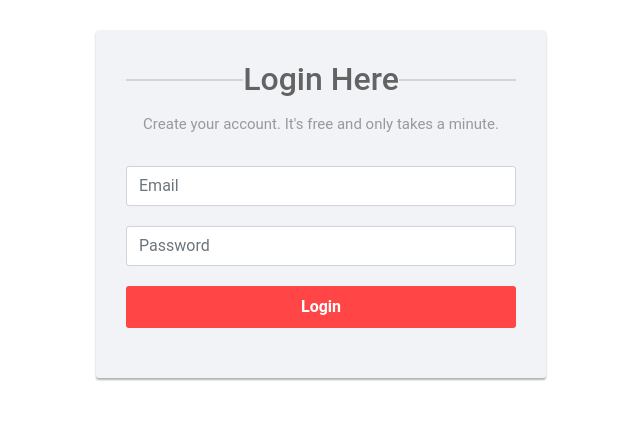
After one commit to Nimishavashistha/cartshoppe, a Django app: page /login in a window 1280 px wide. The commit adds this page. Shown: the top 444 px of the page, without its empty margins (319-959 px from the left). Run offline with Django 3.2, Linux system fonts and the light colour scheme; some libraries are stand-ins or nearby versions.

Commit message:
login page ui done

```diff
--- a/store/models/customer.py
+++ b/store/models/customer.py
@@ -9,3 +9,9 @@ class Customer(models.Model):
 
     def register(self):
         self.save()
+
+    def isExists(self):
+        if Customer.objects.filter(email = self.email):
+            return True
+
+        return  False
--- a/store/templates/base.html
+++ b/store/templates/base.html
@@ -36,7 +36,7 @@
                 <li><a href="">Home</a></li>
                 <li><a href="">Products</a></li>
                 <li><a href="/signup">Signup</a></li>
-                <li><a href="">Login</a></li>
+                <li><a href="/login">Login</a></li>
                 <li><a href="">Vendors</a></li>
                 <li class="icons">
                     <span>
--- /dev/null
+++ b/store/templates/login.html
@@ -0,0 +1,142 @@
+<!DOCTYPE html>
+<html lang="en">
+<head>
+<meta charset="utf-8">
+<meta name="viewport" content="width=device-width, initial-scale=1, shrink-to-fit=no">
+<title>Bootstrap Simple Registration Form</title>
+<link rel="stylesheet" href="https://stackpath.bootstrapcdn.com/bootstrap/4.5.0/css/bootstrap.min.css">
+<link rel="stylesheet" href="https://maxcdn.bootstrapcdn.com/font-awesome/4.7.0/css/font-awesome.min.css">
+<style>
+body {
+	color: #fff;
+	font-family: 'Roboto', sans-serif;
+}
+.form-control {
+	height: 40px;
+	box-shadow: none;
+	color: #969fa4;
+}
+.form-control:focus {
+	border-color: #ff4545;
+}
+.form-control, .btn {
+	border-radius: 3px;
+}
+.signup-form {
+	width: 450px;
+	margin: 0 auto;
+	padding: 30px 0;
+  	font-size: 15px;
+}
+.signup-form h2 {
+	color: #636363;
+	margin: 0 0 15px;
+	position: relative;
+	text-align: center;
+}
+.signup-form h2:before, .signup-form h2:after {
+	content: "";
+	height: 2px;
+	width: 30%;
+	background: #d4d4d4;
+	position: absolute;
+	top: 50%;
+	z-index: 2;
+}
+.signup-form h2:before {
+	left: 0;
+}
+.signup-form h2:after {
+	right: 0;
+}
+.signup-form .hint-text {
+	color: #999;
+	margin-bottom: 30px;
+	text-align: center;
+}
+.signup-form form {
+	color: #999;
+	border-radius: 3px;
+	margin-bottom: 15px;
+	background: #f2f3f7;
+	box-shadow: 0px 2px 2px rgba(0, 0, 0, 0.3);
+	padding: 30px;
+}
+.signup-form .form-group {
+	margin-bottom: 20px;
+}
+.signup-form input[type="checkbox"] {
+	margin-top: 3px;
+}
+.signup-form .btn {
+	font-size: 16px;
+	font-weight: bold;
+	min-width: 140px;
+	outline: none !important;
+    color: white;
+}
+.signup-form .row div:first-child {
+	padding-right: 10px;
+}
+.signup-form .row div:last-child {
+	padding-left: 10px;
+}
+.signup-form a {
+	color: #fff;
+	text-decoration: underline;
+}
+.signup-form a:hover {
+	text-decoration: none;
+}
+.signup-form form a {
+	color: #ff4545;
+	text-decoration: none;
+}
+.signup-form form a:hover {
+	text-decoration: underline;
+}
+.btn{
+    background-color: #ff4545;
+}
+</style>
+</head>
+<body>
+<div class="signup-form">
+    <form action="/login" method="POST">
+		{% csrf_token %}
+		{% if error %}
+		<div class="alert alert-danger" role="alert">
+			{{error}}
+		</div>
+		{% endif %}
+		<h2>Login Here</h2>
+		<p class="hint-text">Create your account. It's free and only takes a minute.</p>
+        <!-- <div class="form-group">
+			<div class="row">
+				<div class="col"><input type="text" class="form-control" name="first_name" placeholder="First Name" required="required" value="{{values.first_name}}"></div>
+				<div class="col"><input type="text" class="form-control" name="last_name" placeholder="Last Name" required="required" value="{{values.last_name}}"></div>
+			</div>
+        </div> -->
+        <div class="form-group">
+        	<input type="email" class="form-control" name="email" placeholder="Email" required="required" value="{{values.email}}">
+        </div>
+		<!-- <div class="form-group">
+        	<input type="number" class="form-control" name="phone" placeholder="Phone no" required="required" value="{{values.phone}}">
+        </div> -->
+		<div class="form-group">
+            <input type="password" class="form-control" name="password" placeholder="Password" required="required">
+        </div>
+		<!-- <div class="form-group">
+            <input type="password" class="form-control" name="confirm_password" placeholder="Confirm Password" required="required">
+        </div>         -->
+        <!-- <div class="form-group">
+			<label class="form-check-label"><input type="checkbox" required="required"> I accept the <a href="#">Terms of Use</a> &amp; <a href="#">Privacy Policy</a></label>
+		</div> -->
+		<div class="form-group">
+            <button type="submit" class="btn btn-lg btn-block" value="login">Login</button>
+        </div>
+    </form>
+	<div class="text-center">Already have an account? <a href="#">Sign in</a></div>
+</div>
+</body>
+</html>
--- a/store/urls.py
+++ b/store/urls.py
@@ -3,6 +3,7 @@ from django.urls import path
 from . import views
 
 urlpatterns = [
-    path('', views.index, name="index"),
-    path('signup',views.signup,name="signup")
+    path('', views.index, name="homepage"),
+    path('signup',views.signup,name="signup"),
+    path('login',views.login)
 ]
--- a/store/views.py
+++ b/store/views.py
@@ -1,9 +1,12 @@
-from django.shortcuts import render
+from django.shortcuts import redirect, render
 from django.http import HttpResponse
 from .models.product import Product
 from .models.category import Category
 from .models.customer import Customer
 from store.models import customer
+from django.contrib.auth.hashers import make_password, check_password
+
+# print(make_password('1234'))
 
 # Create your views here.
 def index(request):
@@ -19,17 +22,42 @@ def index(request):
     data['categories'] = categories
     return render(request, 'index.html', data)
 
+def validateCustomer(customer):
+        error_msg = None
+        if(not customer.first_name):
+           error_msg = "First Name Required !!"
+        elif len(customer.first_name) < 4:
+                error_msg = "First Name Must be 4 char long"
+        elif not customer.last_name:
+            error_msg = "Last Name Required"
+        elif len(customer.last_name) < 4:
+            error_msg = "Last Name must be 4 char long or more"
+        elif not customer.phone:
+            error_msg = "Phone number Required"
+        elif len(customer.phone)<10:
+            error_msg = "Phone Number must be 10 char long"
+        elif len(customer.password) < 6:
+            error_msg = "Password must be 6 char long"
+        elif len(customer.email)<5:
+            error_msg = "Email must be 5 char long"
+        elif customer.isExists():
+            error_msg = "Email address already registered..."
+        return error_msg
 
-def signup(request):
-    if request.method == 'GET':
-        return render(request, 'signup.html')
-    else:
+def registerUser(request):
         postData = request.POST
         first_name = postData.get('first_name')
         last_name = postData.get('last_name')
         email = postData.get('email')
         password = postData.get('password')
         phone = postData.get('phone')
+
+        customer = Customer(first_name=first_name,
+                                 last_name=last_name,
+                                 phone=phone,
+                                 email=email,
+                                 password=password
+                                )
         #validation
         error_msg = None
         value = {
@@ -39,35 +67,26 @@ def signup(request):
             'email': email
         }
 
-        if(not first_name):
-           error_msg = "First Name Required !!"
-        elif len(first_name) < 4:
-                error_msg = "First Name Must be 4 char long"
-        elif not last_name:
-            error_msg = "Last Name Required"
-        elif len(last_name) < 4:
-            error_msg = "Last Name must be 4 char long or more"
-        elif not phone:
-            error_msg = "Phone number Required"
-        elif len(phone)<10:
-            error_msg = "Phone Number must be 10 char long"
-        elif len(password) < 6:
-            error_msg = "Password must be 6 char long"
-        elif len(email)<5:
-            error_msg = "Email must be 5 char long"
-
+        error_msg = validateCustomer(customer)
         if(not error_msg):
-             customer = Customer(first_name=first_name,
-             last_name=last_name,
-             phone=phone,
-             email=email,
-             password=password
-             )
+            #  print(first_name,last_name,phone,email,password)
+             customer.password = make_password(customer.password)
              customer.register()
-             return render(request, 'index.html')
+             return redirect('homepage')
         else:
             data = {
                 'error': error_msg,
                 'values':value
             }
             return render(request, 'signup.html',data)
+
+
+def signup(request):
+    if request.method == 'GET':
+        return render(request, 'signup.html')
+    else:
+        return registerUser(request)
+
+def login(request):
+    if request.method == 'GET':
+        return render(request,'login.html')
```
Also changed, not shown: db.sqlite3.
